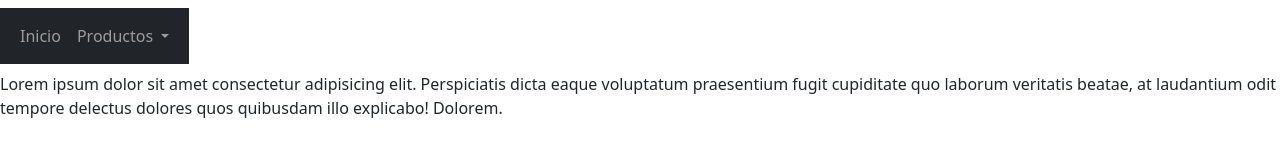
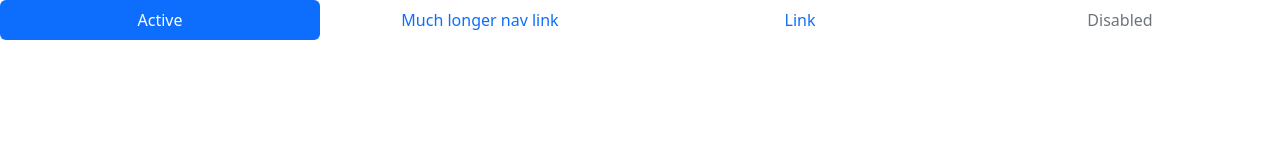
Before and after one commit to GiuColella/Plantilla-1, a plain HTML site: page index.html in a window 1280 px wide. Drawn offline with Linux system fonts and the light colour scheme.

Commit message:
nav V.01

```diff
--- a/index.html
+++ b/index.html
@@ -5,7 +5,8 @@
     <meta charset="UTF-8">
     <meta http-equiv="X-UA-Compatible" content="IE=edge">
     <meta name="viewport" content="width=device-width, initial-scale=1.0">
-    <title>Document</title>
+    <meta autor=" Giuliano, Colella & Juan Marcos, Cristori">
+    <title>PrincipalPage</title>
     <link rel="stylesheet" href="/css/styles.css">
     <link rel="stylesheet" href="/css/bootstrap.min.css">
 </head>
@@ -13,49 +14,26 @@
 <body>
 
     <!--Header Page Main-->
-
-    <header class="navbar navbar-collapse ">
+  <header>
     <div>
-            <div>
-                <nav class="navbar navbar-expand-lg navbar-dark ftco_navbar bg-dark ftco-navbar-light" id="ftco-navbar">
-                    <div class="container-fluid">
-                      <button class="navbar-toggler" type="button" data-toggle="collapse" data-target="#ftco-nav"
-                        aria-controls="ftco-nav" aria-expanded="false" aria-label="Toggle navigation">
-                        <span class="fa fa-bars"></span> Menu
-                      </button>
-                      <div class="collapse navbar-collapse" id="ftco-nav"> <!--revisar barra para espaciar entre botones-->
-                        <ul class="navbar-nav m-auto">
-                          <li class="nav-item active">
-                            <a href="#" class="nav-link ">Inicio</a>
+      <ul class="nav nav-pills nav-justified">
+        <li class="nav-item">
+          <a class="nav-link active" aria-current="page" href="#">Active</a>
         </li>
-                          <li class="nav-item dropdown">
-                            <a class="nav-link dropdown-toggle" href="#" role="button" data-bs-toggle="dropdown" aria-expanded="false">
-                              Productos
-                            </a>
-                            <ul class="dropdown-menu">
-                              <li>
-                                <a class="dropdown-item" href="/html/compras.html">Facturacion</a>
+        <li class="nav-item">
+          <a class="nav-link" href="#">Much longer nav link</a>
         </li>
-
-                            </ul>
+        <li class="nav-item">
+          <a class="nav-link" href="#">Link</a>
+        </li>
+        <li class="nav-item">
+          <a class="nav-link disabled">Disabled</a>
         </li>
       </ul>
-                      </div>
-                    </div>
-                  </nav>
-            </div>
     </div>
   </header>
 
     <!--Contain Principal-->
-
-    <div>
-        <section>
-            <p>Lorem ipsum dolor sit amet consectetur adipisicing elit. Perspiciatis dicta eaque voluptatum praesentium
-                fugit cupiditate quo laborum veritatis beatae, at laudantium odit tempore delectus dolores quos
-                quibusdam illo explicabo! Dolorem.</p>
-        </section>
-    </div>
 
 
 
```
Lines whose indentation alone changed are shown as unchanged.
